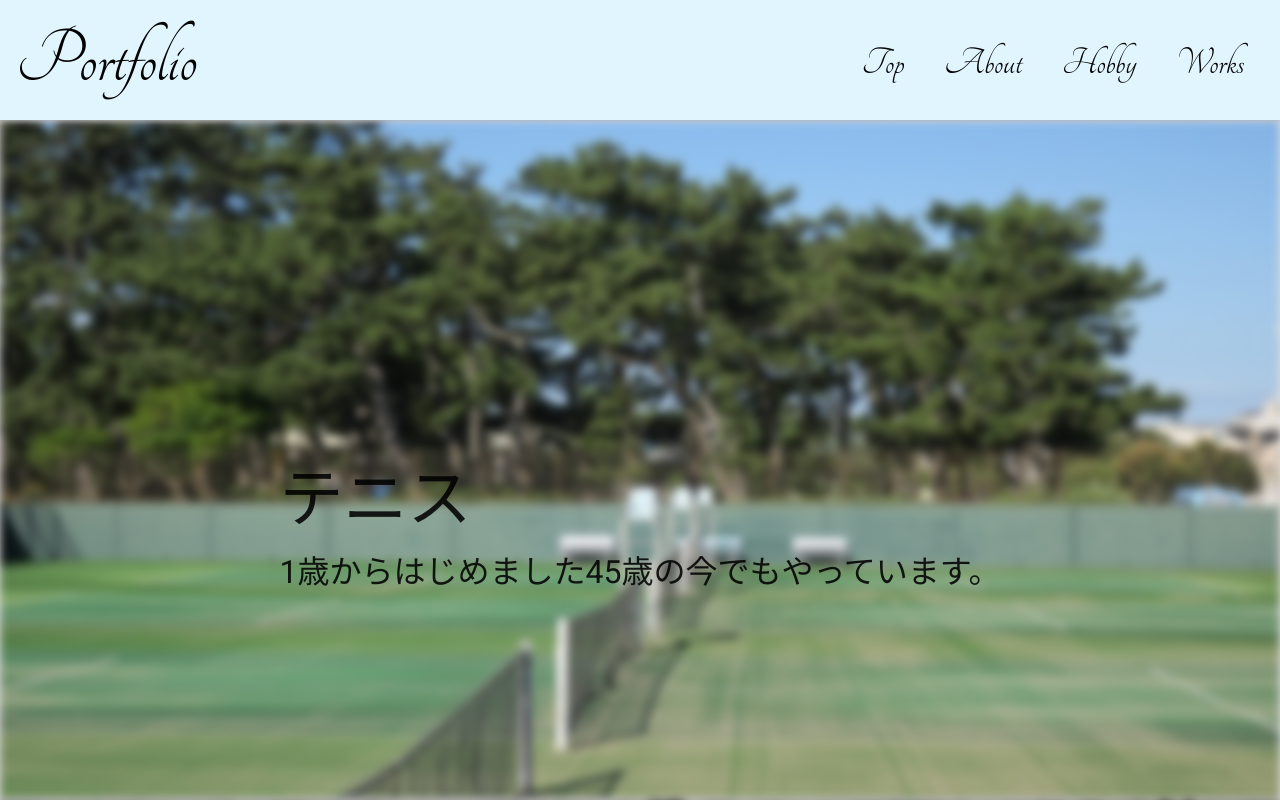
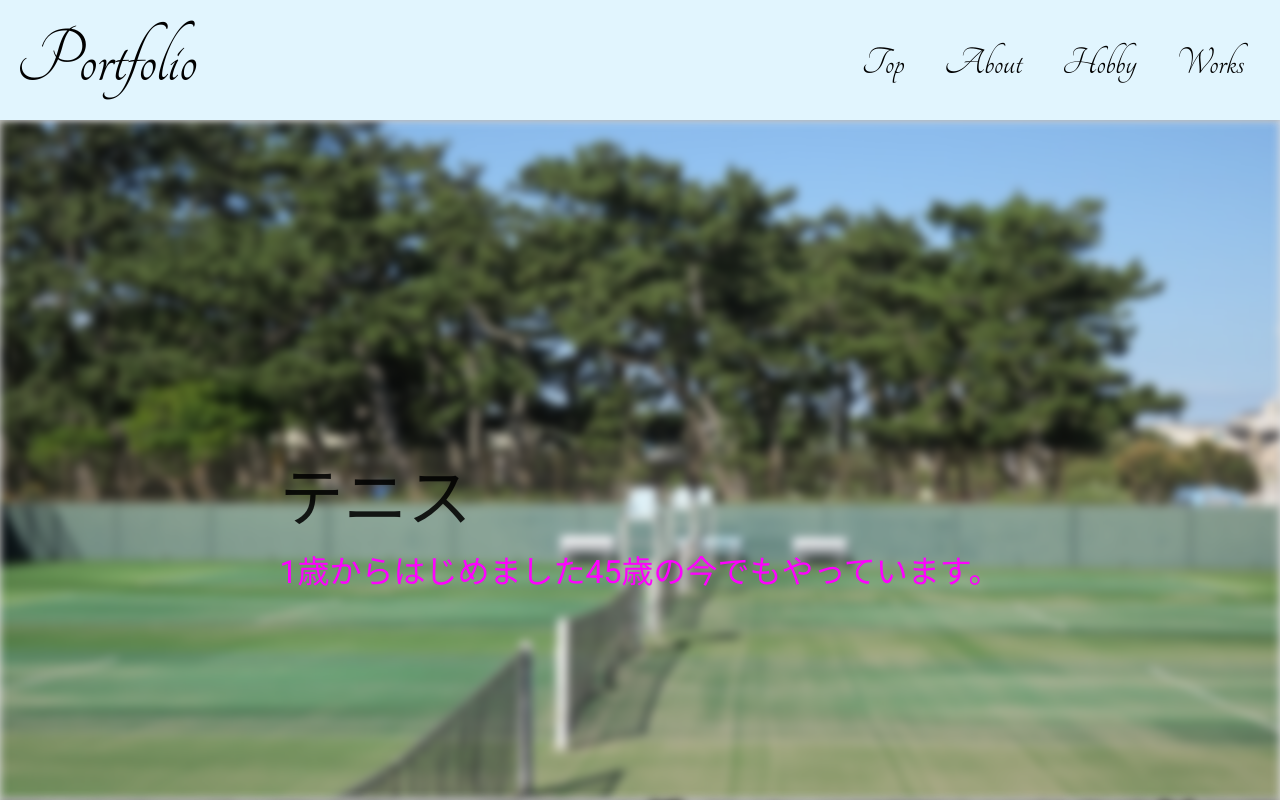
Before and after one commit to ryusei-tsune/Portfolio, a Nuxt app: page /hobby in a window 1280 px wide. Shown: the top 800 px of the page. Built offline with nearby package versions, Linux system fonts and the light colour scheme; no server answers.

Commit message:
fixed hobby.vue

```diff
--- a/pages/hobby.vue
+++ b/pages/hobby.vue
@@ -9,7 +9,7 @@
       <div class="div-inner-message">
         <div style="display:inline-block;text-align:left;">
           <div style="font-size:64px;">テニス</div>
-          <div style="font-size:32px;">
+          <div style="font-size:32px; color:magenta;">
             1歳からはじめました45歳の今でもやっています。
           </div>
         </div>
```
